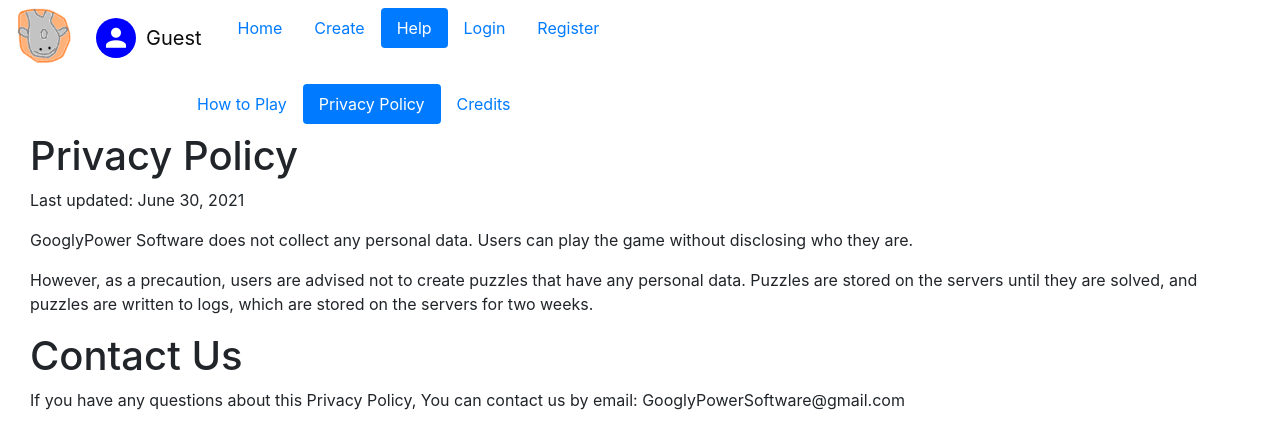
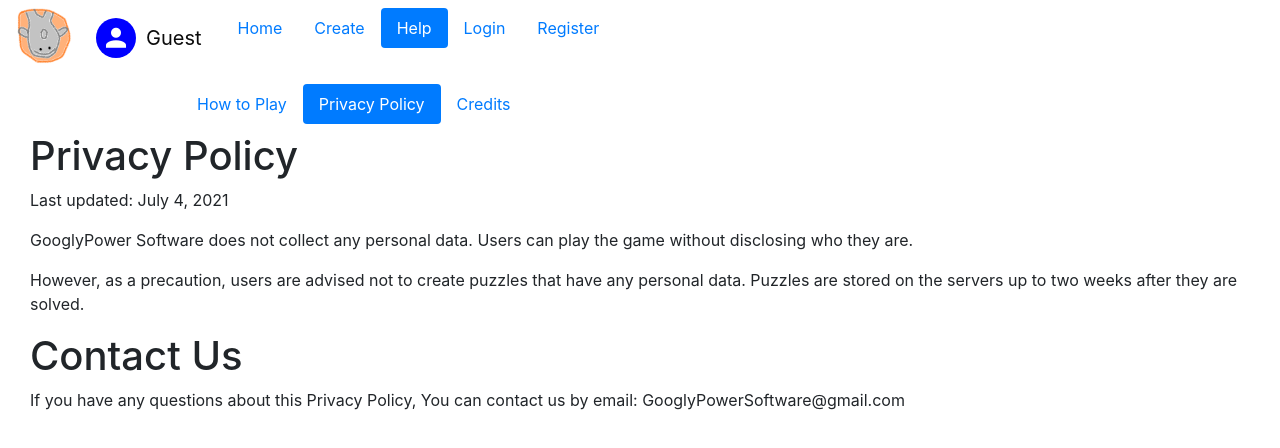
Before and after one commit to GooglyHub/WordSparkyWebClient, a React (Create React App) app: page /help/privacy in a window 1280 px wide. Shown: the top 448 px of the page. Built offline with nearby package versions, Linux system fonts and the light colour scheme.

Commit message:
Updated privacy policy

```diff
--- a/src/components/Privacy.jsx
+++ b/src/components/Privacy.jsx
@@ -1,20 +1,25 @@
 import React, { Component } from 'react';
 
 class Privacy extends Component {
-
     render() {
         return (
             <>
                 <h1>Privacy Policy</h1>
-                <p>Last updated: June 30, 2021</p>
-                <p>GooglyPower Software does not collect any personal data.
-                    Users can play the game without disclosing who they are.</p>
-                <p>However, as a precaution, users are advised not to create
+                <p>Last updated: July 4, 2021</p>
+                <p>
+                    GooglyPower Software does not collect any personal data.
+                    Users can play the game without disclosing who they are.
+                </p>
+                <p>
+                    However, as a precaution, users are advised not to create
                     puzzles that have any personal data. Puzzles are stored on
-                    the servers until they are solved, and puzzles are written
-                    to logs, which are stored on the servers for two weeks.</p>
+                    the servers up to two weeks after they are solved.
+                </p>
                 <h1>Contact Us</h1>
-                <p>If you have any questions about this Privacy Policy, You can contact us by email: GooglyPowerSoftware@gmail.com</p>
+                <p>
+                    If you have any questions about this Privacy Policy, You can
+                    contact us by email: GooglyPowerSoftware@gmail.com
+                </p>
             </>
         );
     }
```
